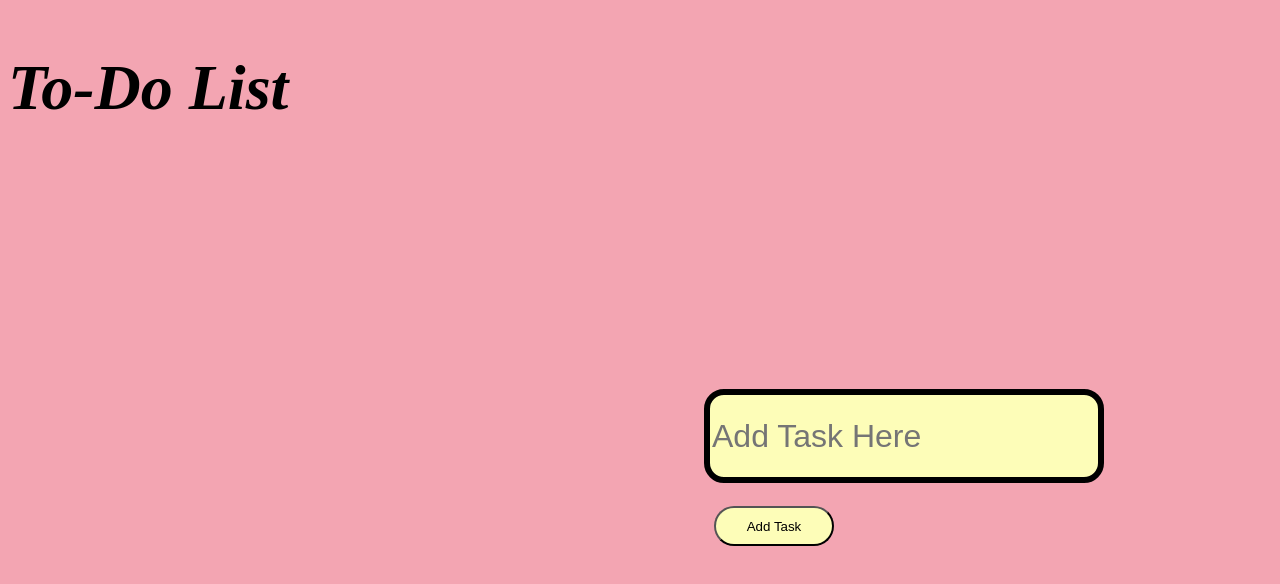
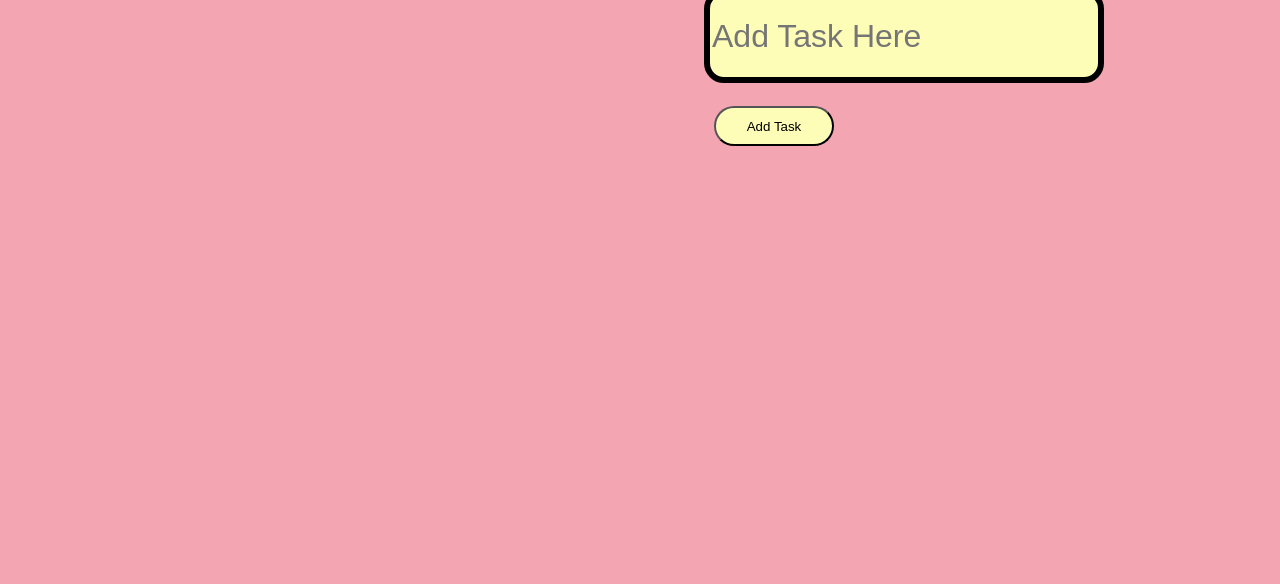
Before and after one commit to Nelo-cmd/to-do-list, a React (Create React App) app in the folder to-do-list/: page /Homepage in a window 1280 px wide. Shown: the top 584 px of the page. Built offline with nearby package versions, Linux system fonts and the light colour scheme.

Commit message:
small edits to title, and position of app name

```diff
--- a/to-do-list/src/App.css
+++ b/to-do-list/src/App.css
@@ -49,6 +49,7 @@ form input {
 
 #page {
   display: grid;
+  position: fixed;
 }
 
 #page h1 {
--- a/to-do-list/src/components/HomePage.js
+++ b/to-do-list/src/components/HomePage.js
@@ -12,6 +12,9 @@ function HomePage() {
   const [editIndex, setEditIndex] = useState(null); // To store the index of the task being edited
   const [editInput, setEditInput] = useState(""); // To hold the edited task input
 
+  useEffect(() => {
+    document.title = "To-do App";
+  });
   // To get the tasks from local storage. Note: the '[]' is a dependency.
   // It's sort of like an event listener, waiting for changes in whatever is inside that bracket.
   useEffect(() => {
```
